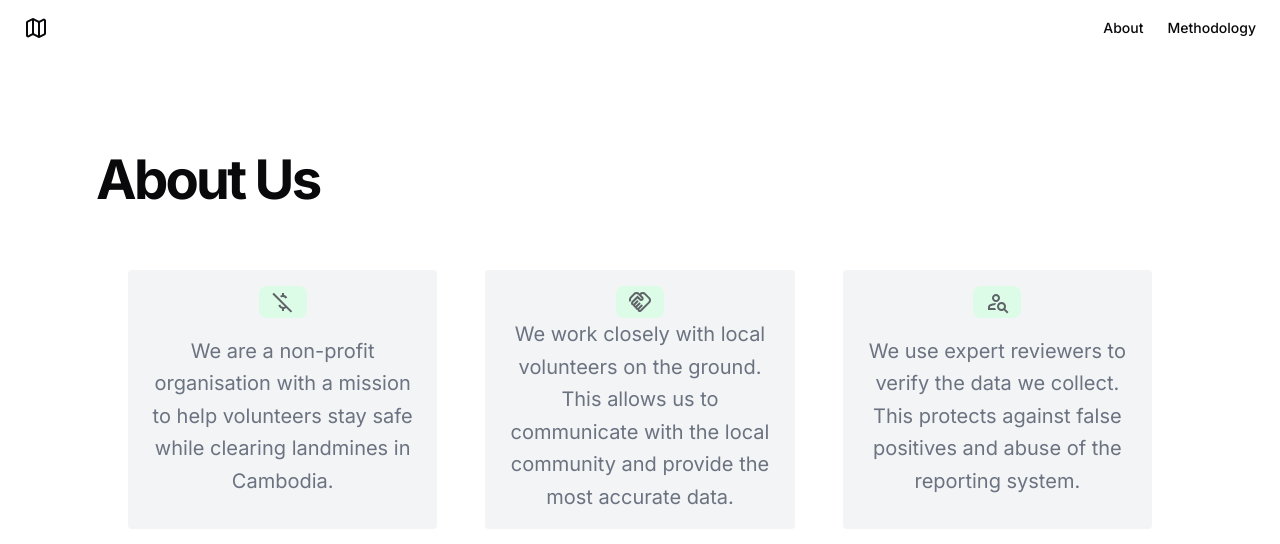
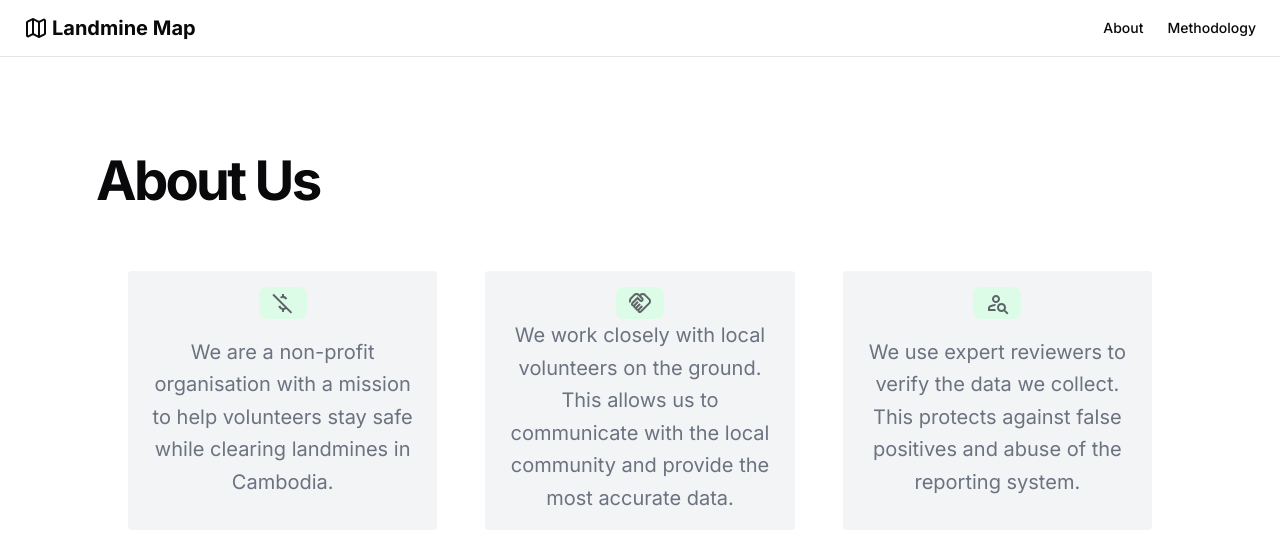
Before and after one commit to 0x6f6b/landmine-map, a Next.js app: page /about in a window 1280 px wide. Shown: the top 544 px of the page. Built offline with nearby package versions, Linux system fonts and the light colour scheme.

Commit message:
fix header

```diff
--- a/app/about/page.tsx
+++ b/app/about/page.tsx
@@ -4,7 +4,7 @@ export default function AboutPage() {
   return (
     <div className="flex flex-col min-h-[100dvh]">
       <Header />
-      <section className="w-full px-24 pt-8 md:pt-16 lg:pt-24">
+      <section className="w-full px-24 pt-8 md:pt-16 lg:pt-24 border-t">
         <h1 className="text-3xl font-bold tracking-tighter sm:text-4xl md:text-5xl xl:text-[3.4rem] 2xl:text-[3.75rem]">
           About Us
         </h1>
--- a/components/header.tsx
+++ b/components/header.tsx
@@ -4,9 +4,12 @@ import { Map } from "lucide-react";
 export default function Header() {
   return (
     <header className="px-4 lg:px-6 h-14 flex items-center">
-      <Link className="flex items-center justify-center" href="/">
+      <Link
+        className="flex items-center justify-center text-xl font-bold hover:underline gap-1"
+        href="/"
+      >
         <Map className="h-6 w-6" />
-        <span className="sr-only">Landmine Map</span>
+        Landmine Map
       </Link>
       <nav className="ml-auto flex gap-4 sm:gap-6">
         <Link
```
